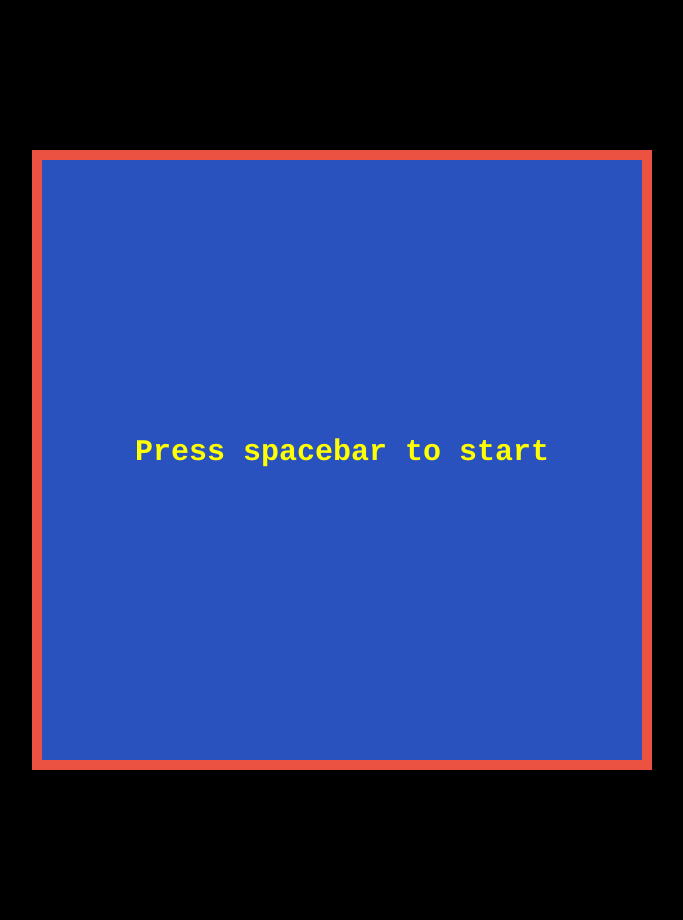
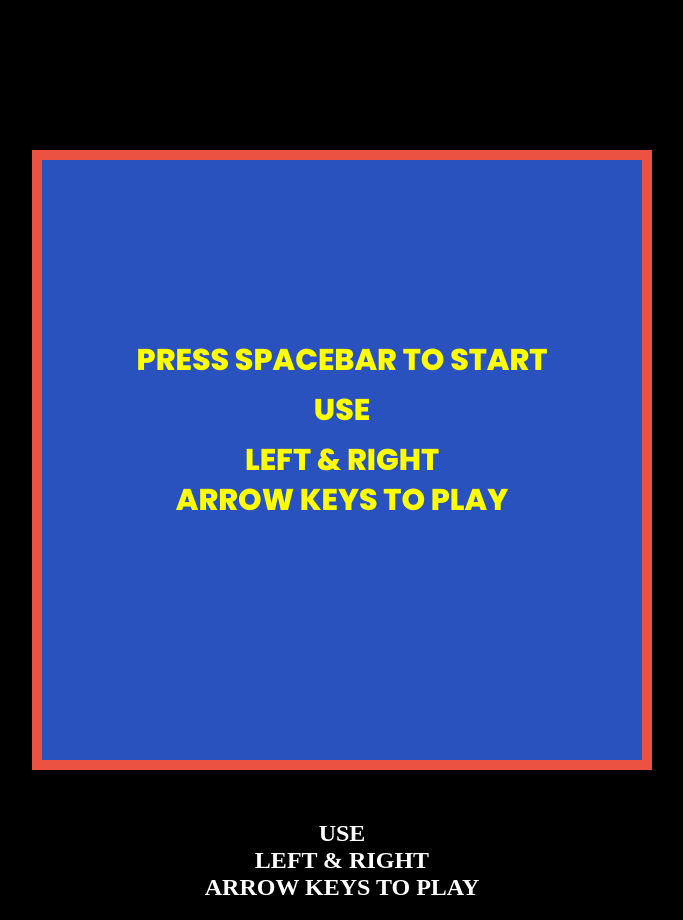
Before and after one commit to Felix45/Breakout, a website with bundled scripts: page index.html in a window 1280 px wide. Shown: the whole page, without its empty margins (298-981 px from the left). Built offline with nearby package versions, Linux system fonts and the light colour scheme.

Commit message:
Add player instructions

```diff
--- a/assets/css/style.css
+++ b/assets/css/style.css
@@ -1,3 +1,5 @@
+@import url('https://fonts.googleapis.com/css2?family=Poppins:wght@200;300;400;500;600;700;800&display=swap');
+
 * {
   margin: 0;
   padding: 0;
@@ -7,6 +9,7 @@
 :root {
   --gold: #ec5242;
   --dark: #000;
+  --white: #fff;
 }
 
 body {
@@ -18,7 +21,13 @@ img {
 }
 
 .container {
-  margin: 150px auto;
+  margin: 150px auto 50px;
   display: block;
   border: 10px solid var(--gold);
 }
+
+h2 {
+  color: var(--white);
+  font-weight: bold 16px 'Poppins', sans-serif;
+  text-align: center;
+}
--- a/assets/js/modules/scene.js
+++ b/assets/js/modules/scene.js
@@ -60,7 +60,7 @@ class Scene {
       this.ctx.rect(0, 0, Scene.SCENE_WIDTH, Scene.SCENE_HEIGHT);
       this.ctx.fillStyle = 'rgba(0,0,0,0.8)';
       this.ctx.fill();
-      this.ctx.font = 'bold   30px courier';
+      this.ctx.font = '800 30px Poppins';
       this.ctx.fillStyle = '#ff0';
       this.ctx.textAlign = 'center';
       this.ctx.fillText('Paused', Scene.SCENE_WIDTH / 2, Scene.SCENE_HEIGHT / 2);
@@ -70,17 +70,20 @@ class Scene {
       this.ctx.rect(0, 0, Scene.SCENE_WIDTH, Scene.SCENE_HEIGHT);
       this.ctx.fillStyle = '#2a52be';
       this.ctx.fill();
-      this.ctx.font = 'bold 30px courier';
+      this.ctx.font = '800 30px Poppins';
       this.ctx.fillStyle = 'rgb(255,255,0)';
       this.ctx.textAlign = 'center';
-      this.ctx.fillText('Press spacebar to start', Scene.SCENE_WIDTH / 2, Scene.SCENE_HEIGHT / 2);
+      this.ctx.fillText('PRESS SPACEBAR TO START', Scene.SCENE_WIDTH / 2, Scene.SCENE_HEIGHT / 2 - 90);
+      this.ctx.fillText('USE', Scene.SCENE_WIDTH / 2, Scene.SCENE_HEIGHT / 2 - 40);
+      this.ctx.fillText('LEFT & RIGHT', Scene.SCENE_WIDTH / 2, Scene.SCENE_HEIGHT / 2 + 10);
+      this.ctx.fillText('ARROW KEYS TO PLAY', Scene.SCENE_WIDTH / 2, Scene.SCENE_HEIGHT / 2 + 50);
     }
 
     if (this.gamestate === GAMESTATE.GAMEOVER) {
       this.ctx.rect(0, 0, Scene.SCENE_WIDTH, Scene.SCENE_HEIGHT);
       this.ctx.fillStyle = '#2a52be';
       this.ctx.fill();
-      this.ctx.font = 'bold 30px courier';
+      this.ctx.font = '800 30px Poppins';
       this.ctx.fillStyle = 'rgb(255,255,0)';
       this.ctx.textAlign = 'center';
       this.ctx.fillText('Game Over !!!', Scene.SCENE_WIDTH / 2, Scene.SCENE_HEIGHT / 2);
--- a/index.html
+++ b/index.html
@@ -14,6 +14,10 @@
     <canvas class="container" id="gamescene" width="600" height="600">
 
     </canvas>
+
+    <section>
+      <h2>USE <br/> LEFT & RIGHT <br/>ARROW KEYS TO PLAY</h2>
+    </section>
     <script type="module" src="assets/js/index.js"></script>
 </body>
 </html>
```
